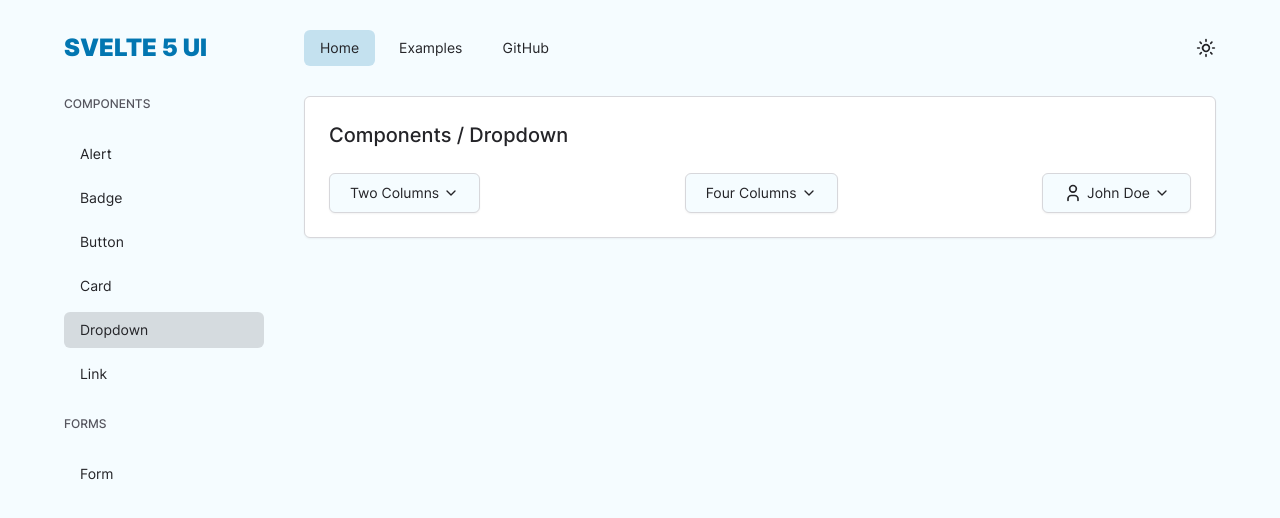
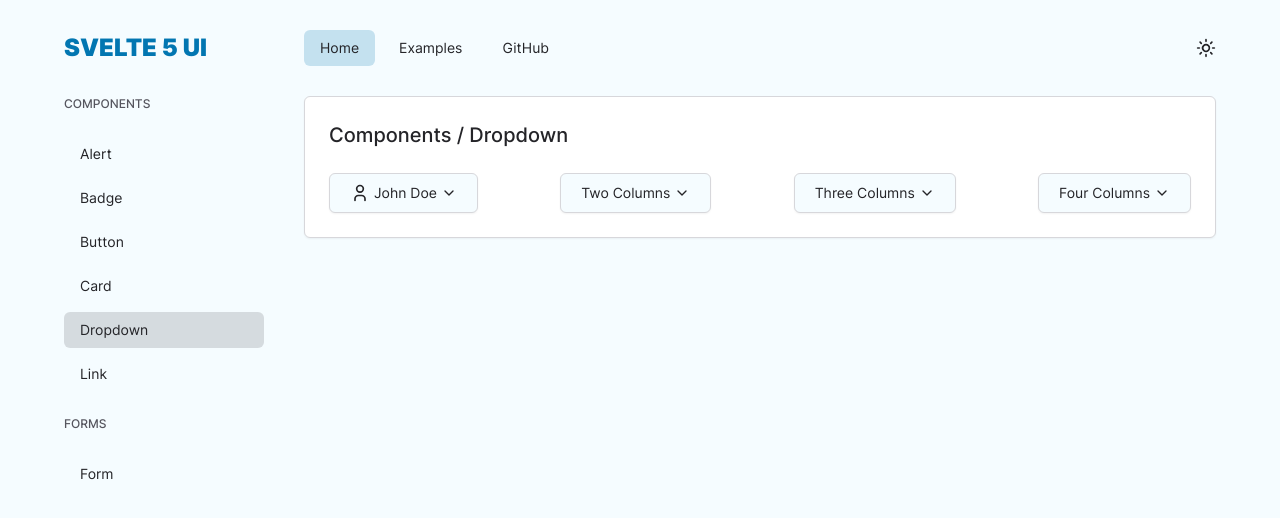
Before and after one commit to margusliinev/svelte5-ui-components, a SvelteKit app: page /home/dropdown in a window 1280 px wide. Shown: the top 518 px of the page. Built offline with nearby package versions, Linux system fonts and the light colour scheme.

Commit message:
add 3 column dropdown example

```diff
--- a/src/routes/home/dropdown/+page.svelte
+++ b/src/routes/home/dropdown/+page.svelte
@@ -3,11 +3,29 @@
 </script>
 
 <div class="flex flex-wrap items-center justify-between gap-4">
+    <Dropdown class="w-fit">
+        <DropdownButton class="border border-border bg-background shadow-sm transition-none" icon><Icon name="user" size="sm" /><span>John Doe</span></DropdownButton>
+        <DropdownMenu>
+            <DropdownItem><Link href="#" size="sm" class="flex justify-start rounded-none hover:bg-foreground/10">Your account</Link></DropdownItem>
+            <DropdownItem><Link href="#" size="sm" class="flex justify-start rounded-none hover:bg-foreground/10">Settings</Link></DropdownItem>
+            <DropdownItem><Form><Button style="plain" size="sm" class="flex justify-start rounded-none hover:bg-foreground/10">Logout</Button></Form></DropdownItem>
+        </DropdownMenu>
+    </Dropdown>
+
     <Dropdown>
         <DropdownButton class="border border-border bg-background shadow-sm transition-none" icon>Two Columns</DropdownButton>
         <DropdownMenu class="grid w-max grid-cols-2">
             <DropdownItem><Link href="#" size="sm" class="flex justify-start rounded-none hover:bg-foreground/10">Pricing</Link></DropdownItem>
             <DropdownItem><Link href="#" size="sm" class="flex justify-start rounded-none hover:bg-foreground/10">About</Link></DropdownItem>
+            <DropdownItem><Link href="#" size="sm" class="flex justify-start rounded-none hover:bg-foreground/10">Privacy</Link></DropdownItem>
+            <DropdownItem><Link href="#" size="sm" class="flex justify-start rounded-none hover:bg-foreground/10">Security</Link></DropdownItem>
+        </DropdownMenu>
+    </Dropdown>
+
+    <Dropdown>
+        <DropdownButton class="border border-border bg-background shadow-sm transition-none" icon>Three Columns</DropdownButton>
+        <DropdownMenu class="grid w-max grid-cols-3">
+            <DropdownItem><Link href="#" size="sm" class="flex justify-start rounded-none hover:bg-foreground/10">Pricing</Link></DropdownItem>
             <DropdownItem><Link href="#" size="sm" class="flex justify-start rounded-none hover:bg-foreground/10">Privacy</Link></DropdownItem>
             <DropdownItem><Link href="#" size="sm" class="flex justify-start rounded-none hover:bg-foreground/10">Security</Link></DropdownItem>
         </DropdownMenu>
@@ -22,13 +40,4 @@
             <DropdownItem><Link href="#" size="sm" class="flex justify-start rounded-none hover:bg-foreground/10">Security</Link></DropdownItem>
         </DropdownMenu>
     </Dropdown>
-
-    <Dropdown class="w-fit">
-        <DropdownButton class="border border-border bg-background shadow-sm transition-none" icon><Icon name="user" size="sm" /><span>John Doe</span></DropdownButton>
-        <DropdownMenu>
-            <DropdownItem><Link href="#" size="sm" class="flex justify-start rounded-none hover:bg-foreground/10">Your account</Link></DropdownItem>
-            <DropdownItem><Link href="#" size="sm" class="flex justify-start rounded-none hover:bg-foreground/10">Settings</Link></DropdownItem>
-            <DropdownItem><Form><Button style="plain" size="sm" class="flex justify-start rounded-none hover:bg-foreground/10">Logout</Button></Form></DropdownItem>
-        </DropdownMenu>
-    </Dropdown>
 </div>
```
